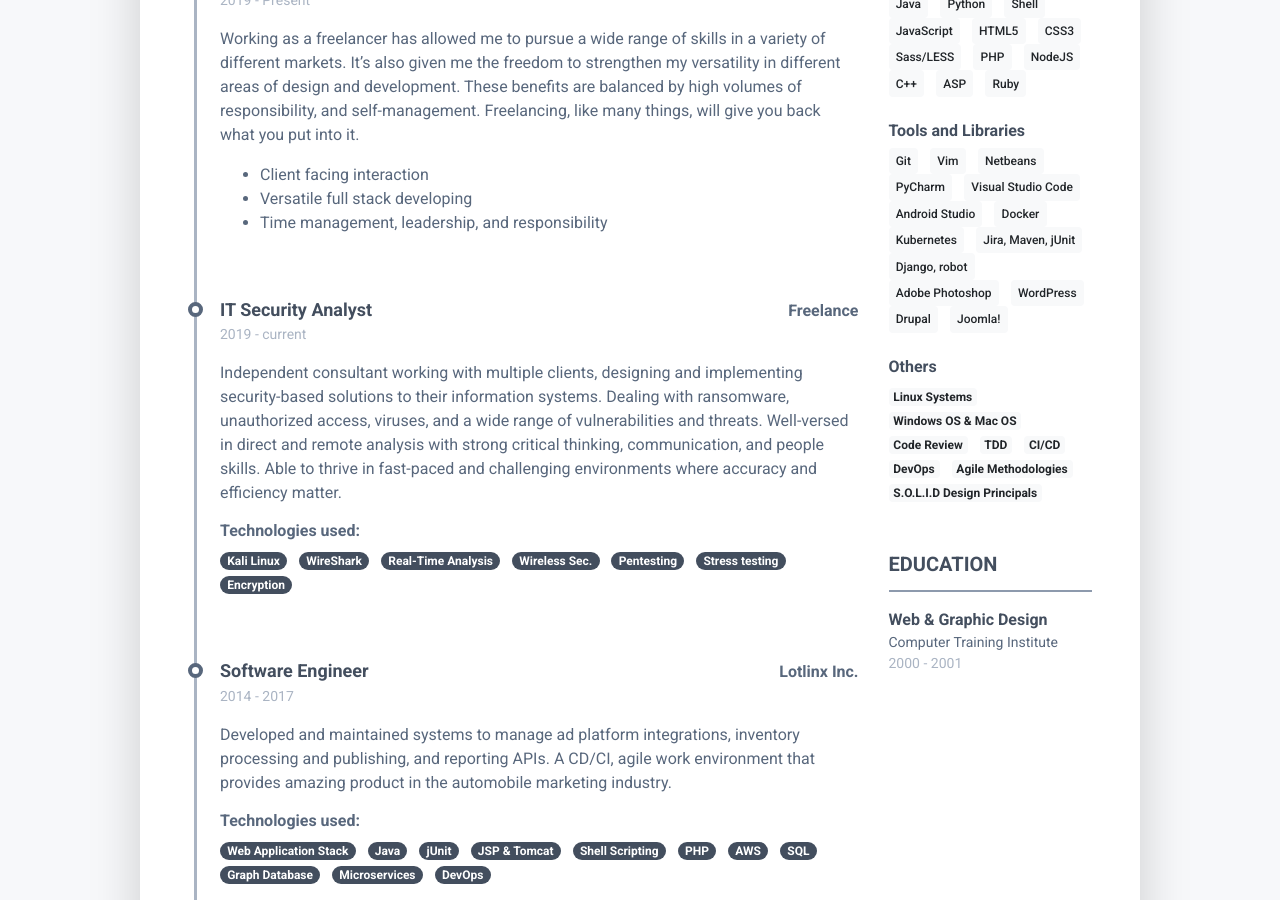
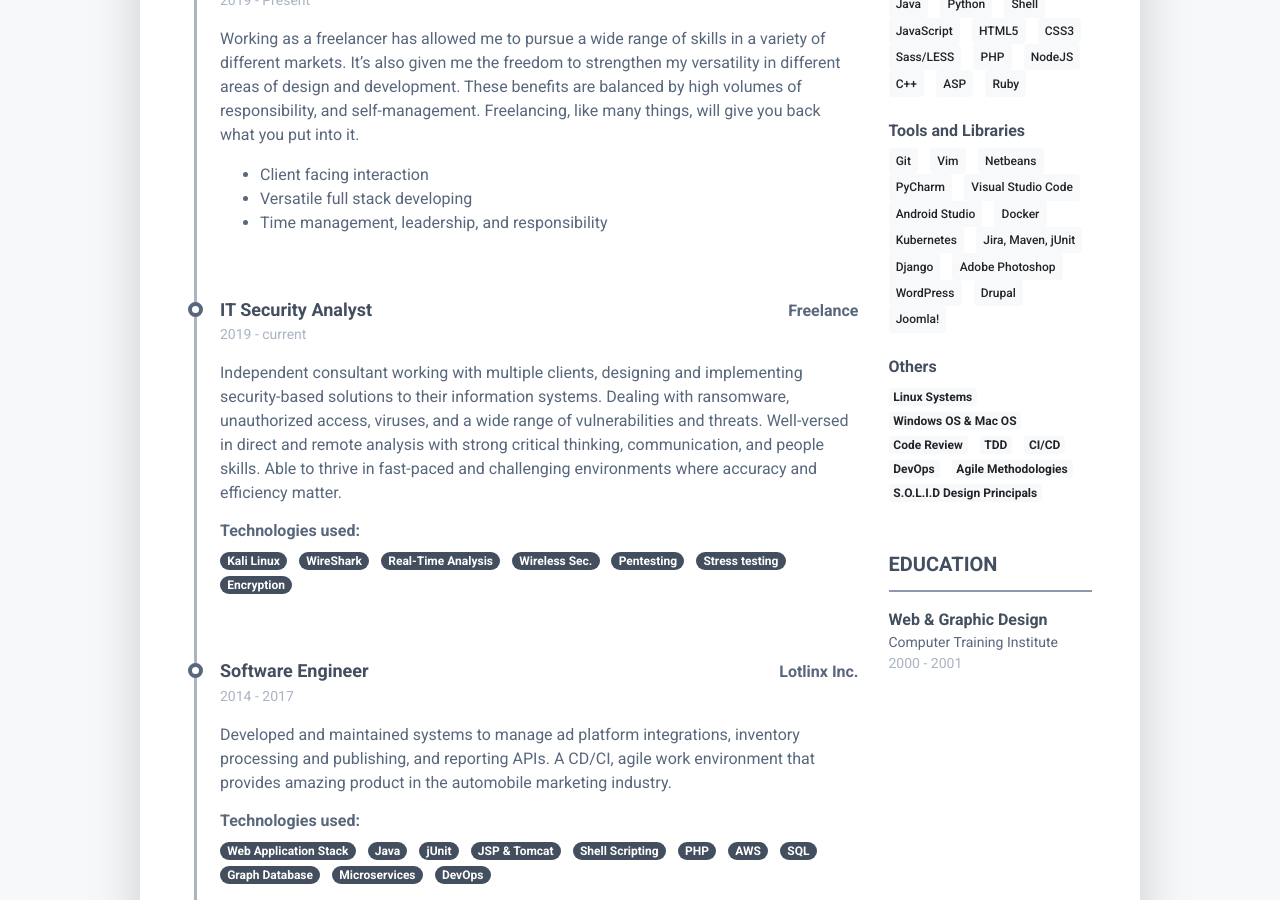
Before and after one commit to mark-arsenault/mark-arsenault.github.io, a Jekyll site: the page built from index.markdown, in a window 1280 px wide and 900 px high, scrolled down 662 px. Built offline with Jekyll 4.4.1, drawn with Linux system fonts in a browser that asks for light colours; nearby versions of some CDN libraries.

Commit message:
removed robot

```diff
--- a/_data/data.yml
+++ b/_data/data.yml
@@ -217,7 +217,7 @@ skills:
       - name: Docker
       - name: Kubernetes
       - name: Jira, Maven, jUnit
-      - name: Django, robot
+      - name: Django
       - name: Adobe Photoshop
       - name: WordPress
       - name: Drupal
```
